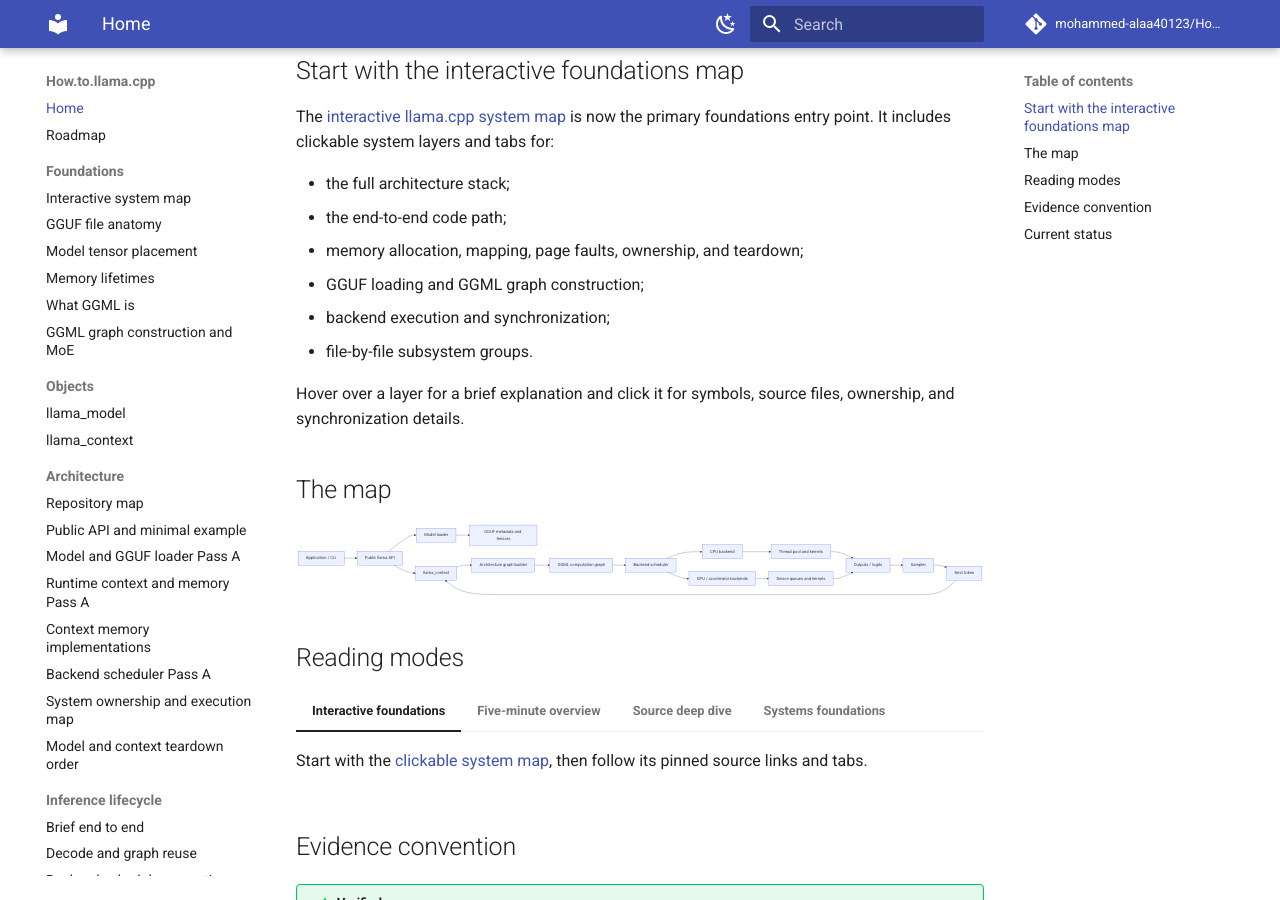
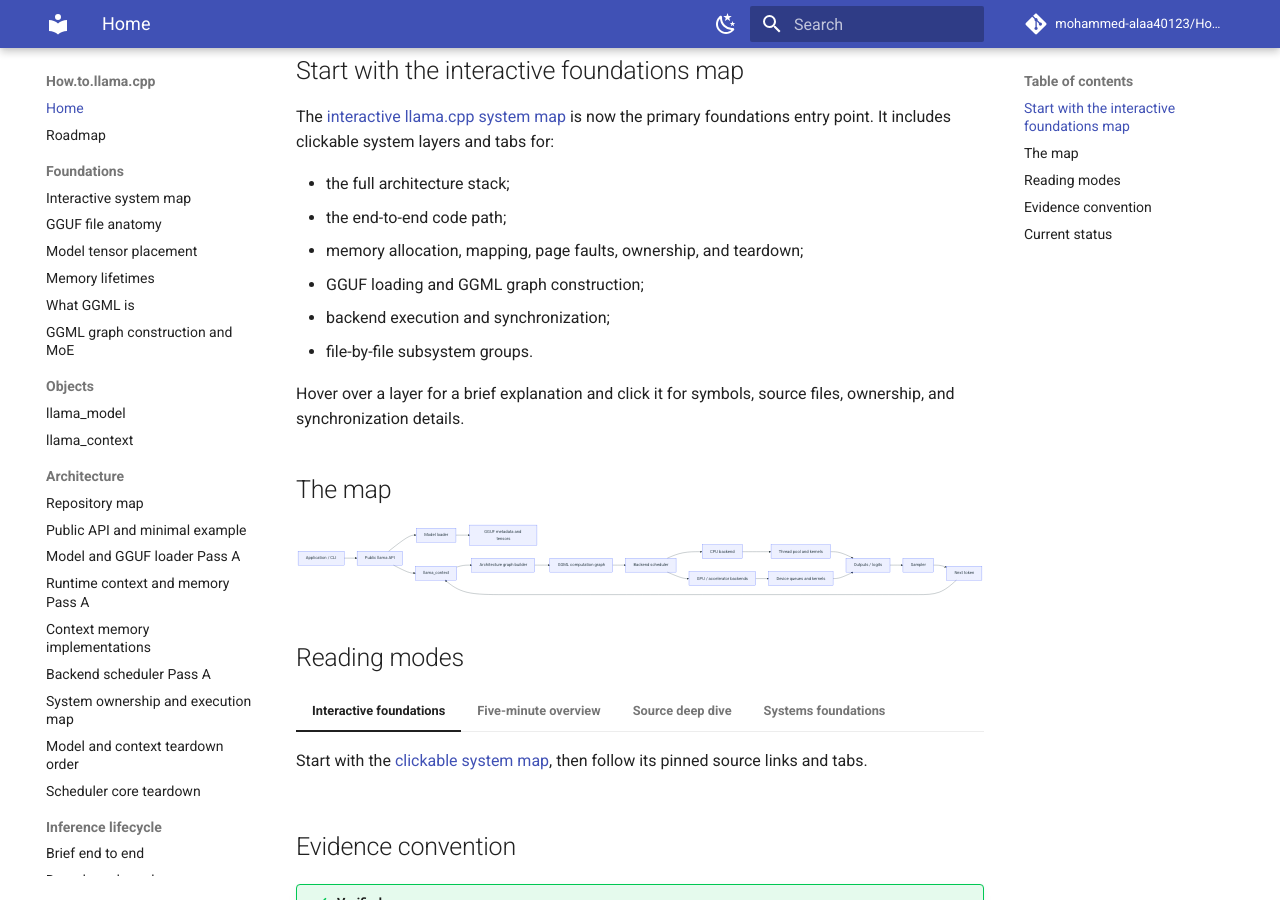
Before and after one commit to mohammed-alaa40123/How.to.llama.cpp, an MkDocs documentation site: the page built from docs/index.md, in a window 1280 px wide and 900 px high, scrolled down 555 px. Built offline with MkDocs 1.6.1 and Material for MkDocs 9.7.7, drawn with Linux system fonts in a browser that asks for light colours; comment, search, counter and statistics services are not loaded.

Commit message:
docs: add scheduler teardown page to navigation

```diff
--- a/mkdocs.yml
+++ b/mkdocs.yml
@@ -85,6 +85,7 @@ nav:
       - Backend scheduler Pass A: architecture/backend-scheduler-pass-a.md
       - System ownership and execution map: architecture/system-ownership-and-execution-map.md
       - Model and context teardown order: architecture/model-context-teardown-order.md
+      - Scheduler core teardown: architecture/scheduler-teardown-core.md
   - Inference lifecycle:
       - Brief end to end: lifecycle/end-to-end.md
       - Decode and graph reuse: lifecycle/decode-graph-reuse.md
```
